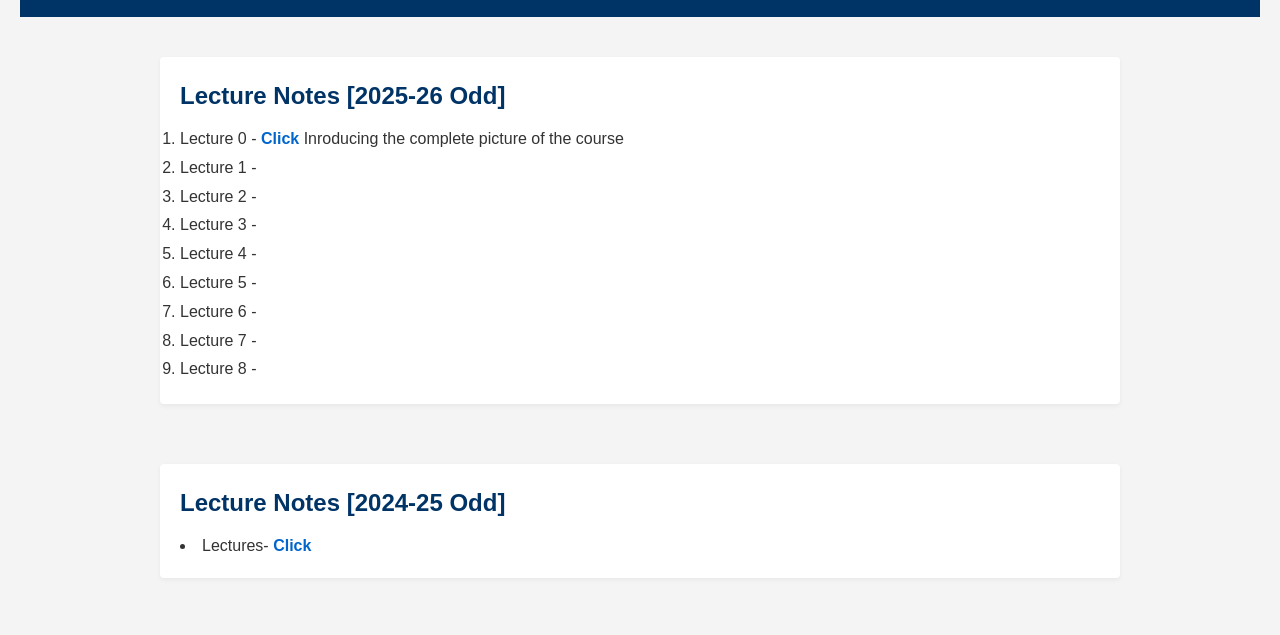
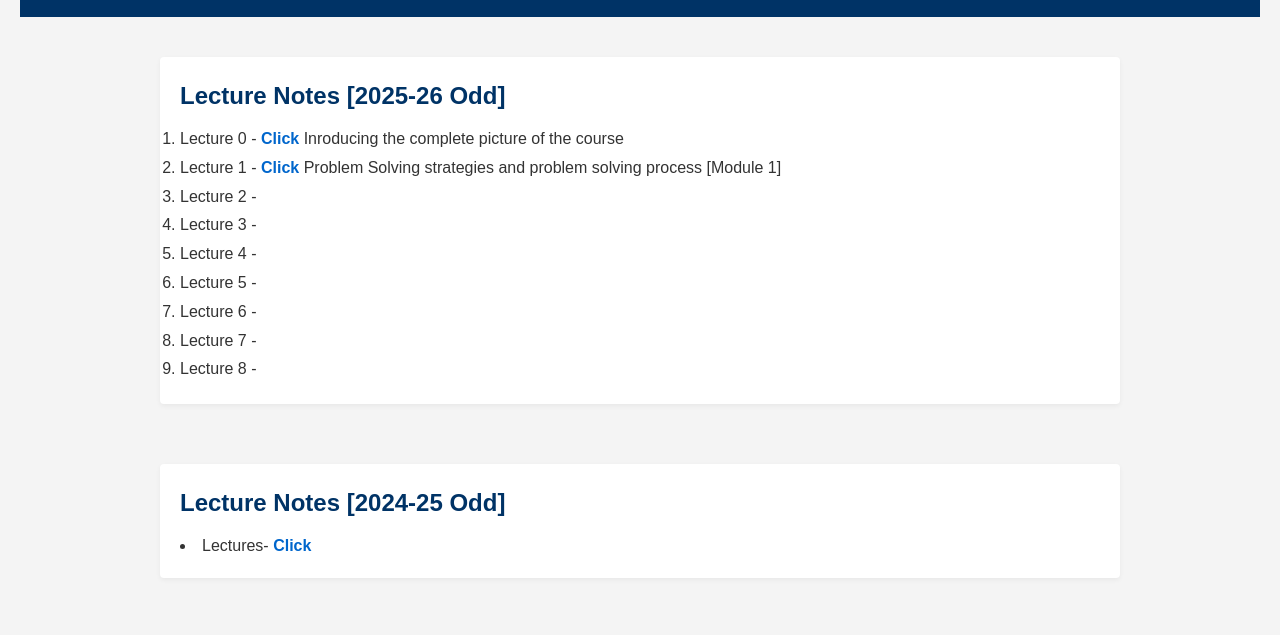
Before and after one commit to syam-nssce/ATP, a plain HTML site: page lecture-notes.html in a window 1280 px wide. Shown: the part 165-800 px from the top of the page. Drawn offline with Linux system fonts and the light colour scheme.

Commit message:
Brief summary of your changes

```diff
--- a/lecture-notes.html
+++ b/lecture-notes.html
@@ -52,7 +52,7 @@
 
 <ol>
     <li>Lecture 0 - <a href="https://www.dropbox.com/scl/fi/2k90dsytocvwqwri866fo/Lect_0.pdf?rlkey=omo2c8pjnjh2n4xq7jw5huhtx&st=dygwmecq&dl=0" target="_blank">Click</a> Inroducing the complete picture of the course </li>
-    <li>Lecture 1 - </li>
+    <li>Lecture 1 - <a href="https://www.dropbox.com/scl/fi/s0ah0528sncb2jt5gjb8y/Lect_1.pdf?rlkey=gjnfu0pn3h7p43171s1hkw1gn&st=3q9lgm8g&dl=0" target="_blank">Click</a> Problem Solving strategies and problem solving process [Module 1] </li></li>
     <li>Lecture 2 - </li>
     <li>Lecture 3 - </li>
     <li>Lecture 4 - </li>
@@ -64,7 +64,6 @@
 
 </body>
 </html>
-
 
 
 
```
